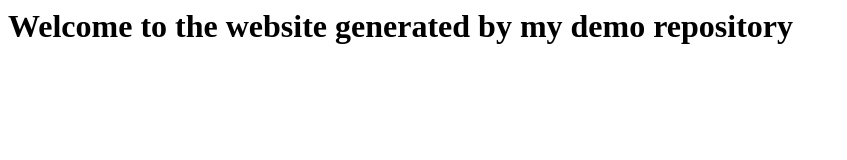
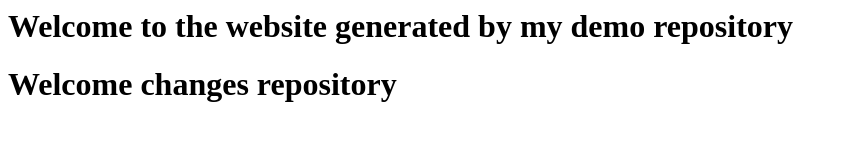
Before and after one commit to MapyTech/demo-repository, a website: page index.html in a window 1280 px wide. Shown: the whole page, without its empty margins (0-847 px from the left). Drawn offline with Linux system fonts and the light colour scheme.

Commit message:
Update index.html
demo test approval

```diff
--- a/index.html
+++ b/index.html
@@ -1 +1,2 @@
 <h1>Welcome to the website generated by my demo repository</h1>
+<h1>Welcome changes repository</h1>
```
